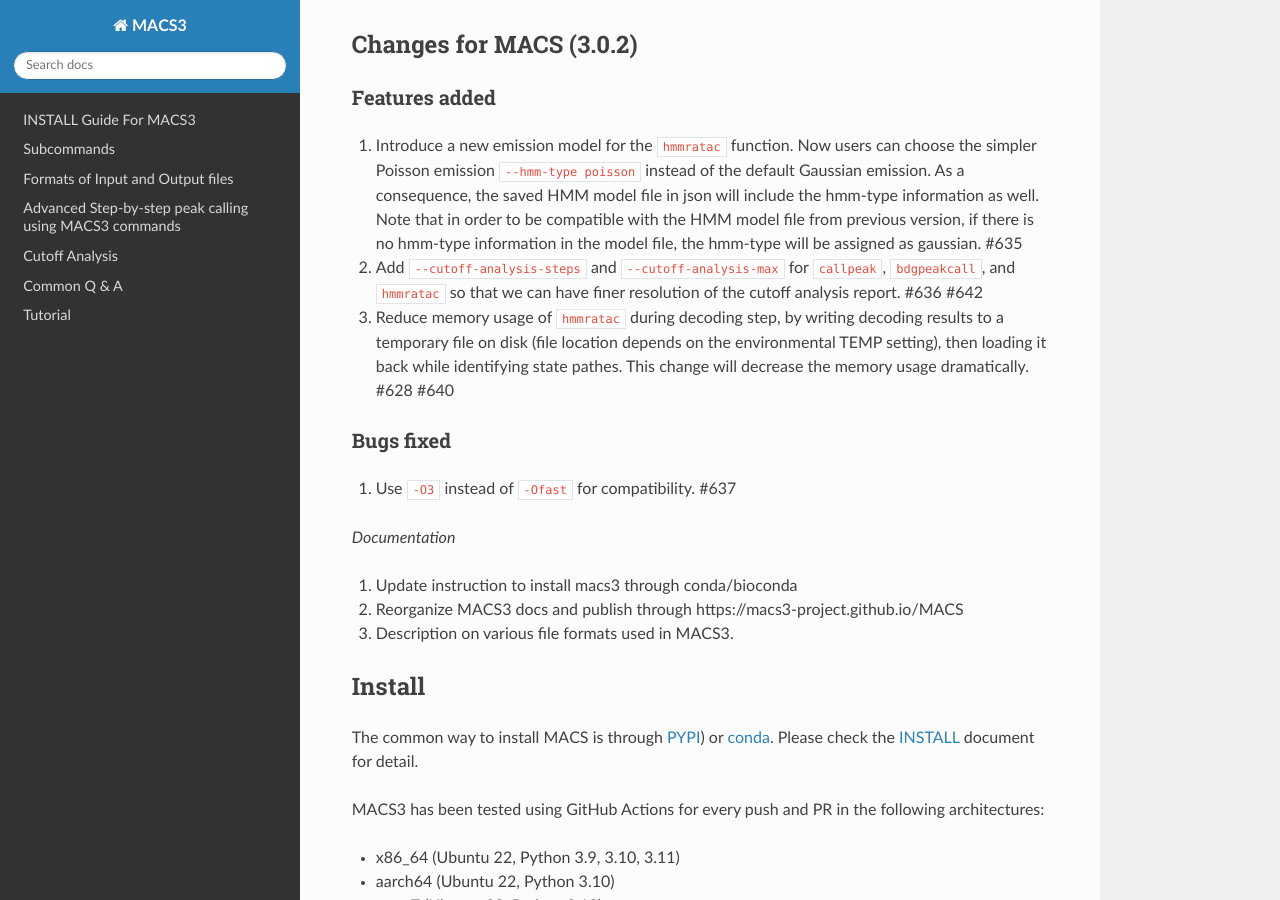
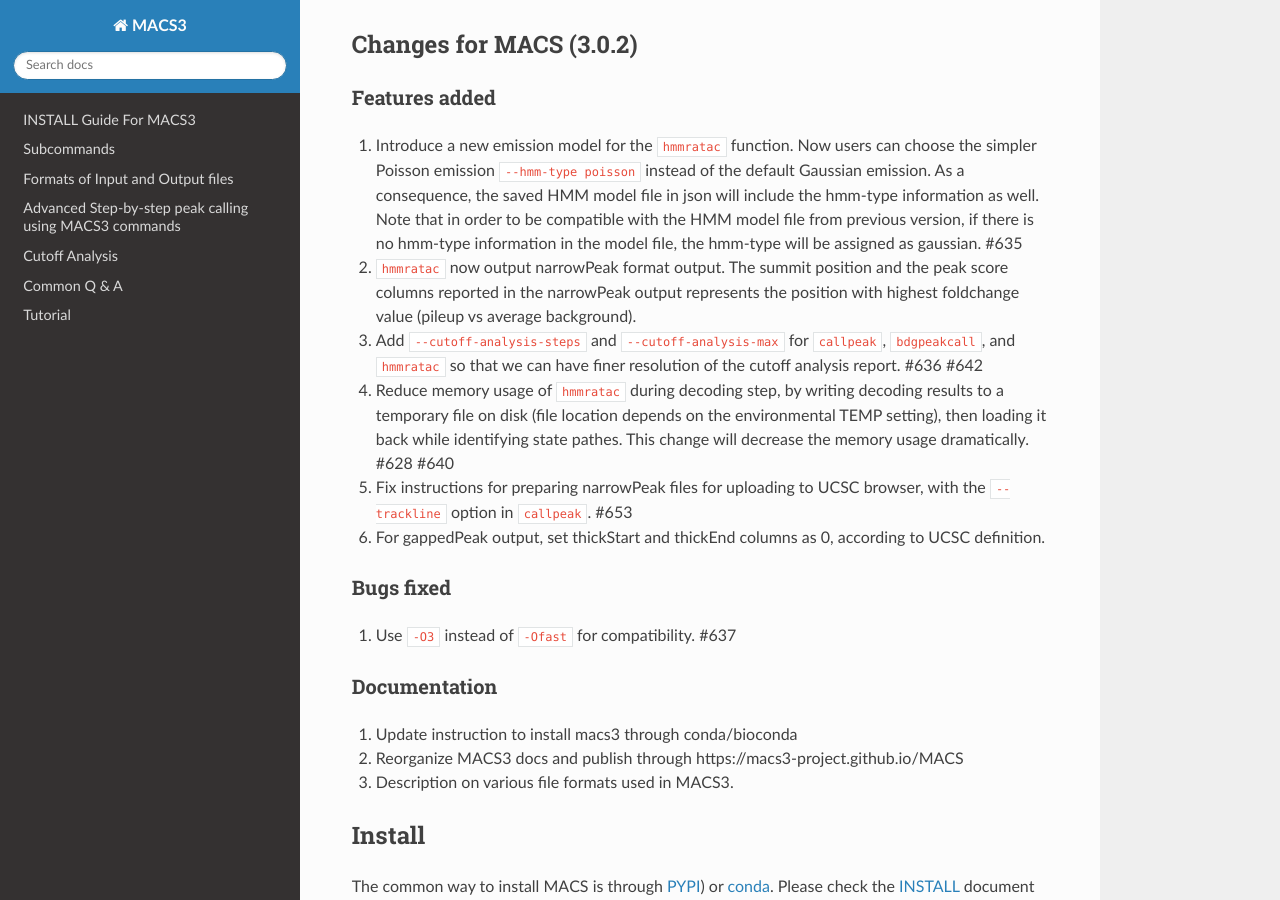
Before and after one commit to macs3-project/MACS, a Sphinx documentation site: the page built from docs/source/index.md, in a window 1280 px wide and 900 px high, scrolled down 716 px. Built offline with Sphinx 7.4.7 and the Read the Docs theme 2.0.0, drawn with Linux system fonts in a browser that asks for light colours; pages that are not in the unit, such as notebooks, are missing from menus.

Commit message:
update gappedPeak output

```diff
--- a/docs/source/index.md
+++ b/docs/source/index.md
@@ -1,6 +1,6 @@
 # MACS: Model-based Analysis for ChIP-Seq
 
-![Status](https://img.shields.io/pypi/status/macs3.svg) ![License](https://img.shields.io/github/license/macs3-project/MACS) ![Programming languages](https://img.shields.io/github/languages/top/macs3-project/MACS) ![CI x64](https://github.com/macs3-project/MACS/workflows/MACS3%20CI%20x64/badge.svg?branch=master) ![CI non x64](https://github.com/macs3-project/MACS/workflows/MACS3%20CI%20non%20x64/badge.svg?branch=master) ![CI Mac OS](https://github.com/macs3-project/MACS/actions/workflows/build-and-test-MACS3-macos.yml/badge.svg?branch=master)
+![Status](https://img.shields.io/pypi/status/macs3.svg) ![License](https://img.shields.io/github/license/macs3-project/MACS) ![Programming languages](https://img.shields.io/github/languages/top/macs3-project/MACS) ![CI x64](https://github.com/macs3-project/MACS/workflows/MACS3%20CI%20x64/badge.svg?branch=master) ![CI non x64](https://github.com/macs3-project/MACS/workflows/MACS3%20CI%20non%20x64/badge.svg?branch=master) ![CI Mac OS](https://github.com/macs3-project/MACS/actions/workflows/build-and-test-MACS3-macos.yml/badge.svg?branch=master) [![CZI's Essential Open Source Software for Science](https://chanzuckerberg.github.io/open-science/badges/CZI-EOSS.svg)](https://czi.co/EOSS)
 
 [![PyPI
 download](https://img.shields.io/pypi/dm/macs3?label=pypi%20downloads)](https://pypistats.org/packages/macs3)
@@ -41,21 +41,32 @@
 	file from previous version, if there is no hmm-type information in
 	the model file, the hmm-type will be assigned as gaussian. #635
 
-2) Add `--cutoff-analysis-steps` and `--cutoff-analysis-max` for
+2) `hmmratac` now output narrowPeak format output. The summit
+	position and the peak score columns reported in the narrowPeak
+	output represents the position with highest foldchange value
+	(pileup vs average background).
+
+3) Add `--cutoff-analysis-steps` and `--cutoff-analysis-max` for
 	`callpeak`, `bdgpeakcall`, and `hmmratac` so that we can
 	have finer resolution of the cutoff analysis report. #636  #642
 
-3) Reduce memory usage of `hmmratac` during decoding step, by
+4) Reduce memory usage of `hmmratac` during decoding step, by
 	writing decoding results to a temporary file on disk (file
 	location depends on the environmental TEMP setting), then loading
 	it back while identifying state pathes. This change will decrease
 	the memory usage dramatically. #628 #640
 
+5) Fix instructions for preparing narrowPeak files for uploading
+	to UCSC browser, with the `--trackline` option in `callpeak`. #653
+
+6) For gappedPeak output, set thickStart and thickEnd columns as
+	0, according to UCSC definition.
+
 ### Bugs fixed
 
 1) Use `-O3` instead of `-Ofast` for compatibility. #637
 
-*Documentation*
+### Documentation
 
 1) Update instruction to install macs3 through conda/bioconda
 
```
Also changed, not shown: 5 other files.
